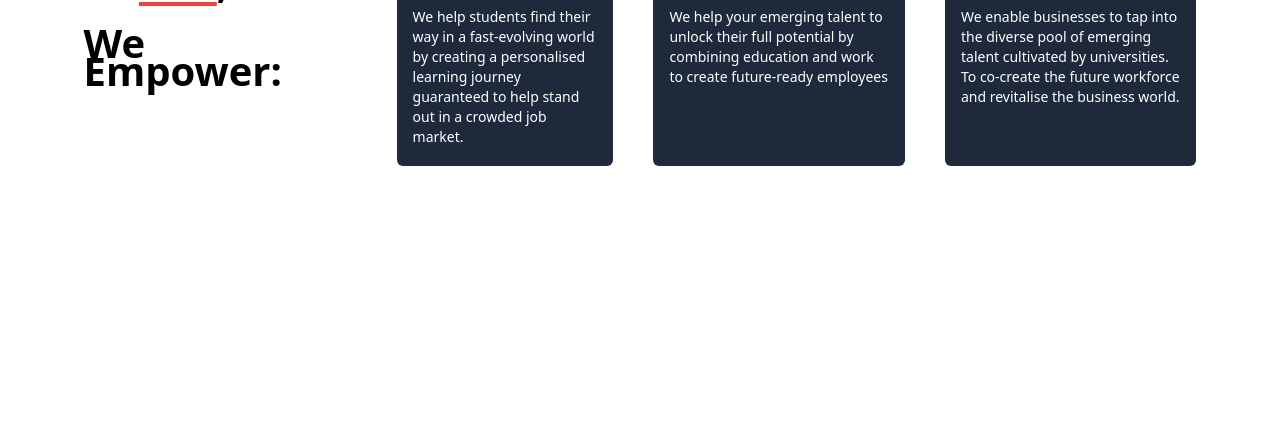
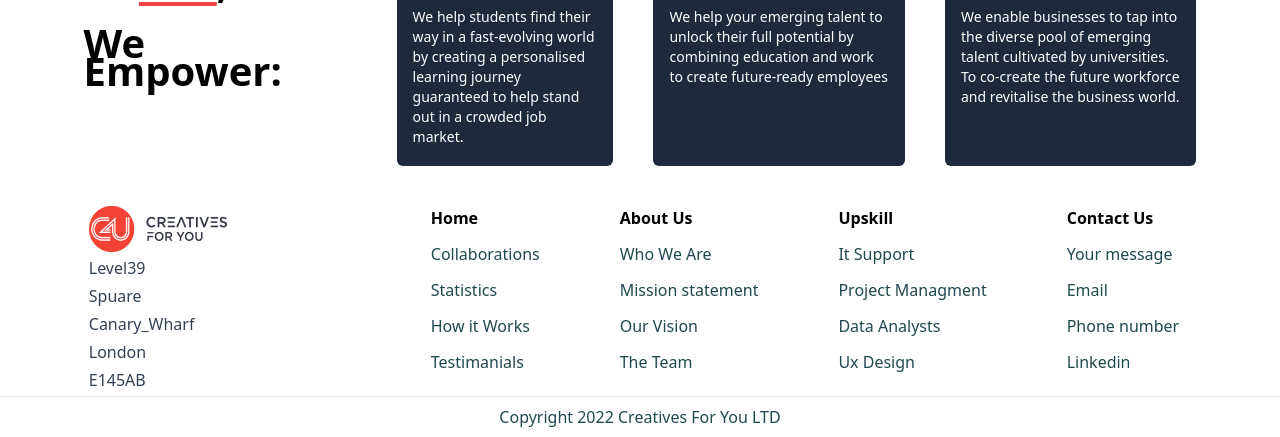
Before and after one commit to developer-omar-faruk/Assingnment_4, a website built with Vite: page index.html in a window 1280 px wide. Shown: the part 916-1353 px from the top of the page. Before the commit the page ends 1122 px from the top, so only its background shows below. Built offline with nearby package versions, Linux system fonts and the light colour scheme; files whose address does not match are found by name.

Commit message:
fotter section

```diff
--- a/index.html
+++ b/index.html
@@ -76,6 +76,50 @@
 
 
 
+    <!-- fotter section -->
+    <div class="flex md:flex-row flex-col md:justify-center gap-5 md:gap-48">
+        <div class="none text-slate-700">
+            <img class="w-auto mb-1" src="img/c4u full logo_2022 1 (3).png" alt="">
+            <p class="mb-1">Level39</p>
+            <p class="mb-1">Spuare</p>
+            <p class="mb-1">Canary_Wharf</p>
+            <p class="mb-1">London</p>
+            <p class="mb-1">E145AB</p>
+        </div>
+        <div class="flex gap-2 md:gap-20 md:justify-start justify-center mx-3">
+            <div>
+                <h6 class="md:mb-3 mb-1 font-bold">Home</h6>
+                <p class="md:mb-3 mb-1 text-[#20484F]">Collaborations</p>
+                <p class="md:mb-3 mb-1 text-[#20484F]">Statistics</p>
+                <p class="md:mb-3 mb-1 text-[#20484F]">How it Works</p>
+                <p class="md:mb-3 mb-1 text-[#20484F]">Testimanials</p>
+            </div>
+            <div>
+                <h6 class="md:mb-3 mb-1 font-bold">About Us</h6>
+                <p class="md:mb-3 mb-1 text-[#20484F]">Who We Are</p>
+                <p class="md:mb-3 mb-1 text-[#20484F]">Mission statement</p>
+                <p class="md:mb-3 mb-1 text-[#20484F]">Our Vision</p>
+                <p class="md:mb-3 mb-1 text-[#20484F]">The Team</p>
+            </div>
+            <div>
+                <h6 class="md:mb-3 mb-1 font-bold">Upskill</h6>
+                <p class="md:mb-3 mb-1 text-[#20484F]">It Support</p>
+                <p class="md:mb-3 mb-1 text-[#20484F]">Project Managment</p>
+                <p class="md:mb-3 mb-1 text-[#20484F]">Data Analysts</p>
+                <p class="md:mb-3 mb-1 text-[#20484F]">Ux Design</p>
+            </div>
+            <div>
+                <h6 class="md:mb-3 mb-1 font-bold">Contact Us</h6>
+                <p class="md:mb-3 mb-1 text-[#20484F]">Your message</p>
+                <p class="md:mb-3 mb-1 text-[#20484F]">Email</p>
+                <p class="md:mb-3 mb-1 text-[#20484F]">Phone number</p>
+                <p class="md:mb-3 mb-1 text-[#20484F]">Linkedin</p>
+            </div>
+        </div>
+    </div>
+
+    <hr>
+    <p class="my-2 text-center text-[#20484F]">Copyright 2022 Creatives For You LTD</p>
 
 
 
```
